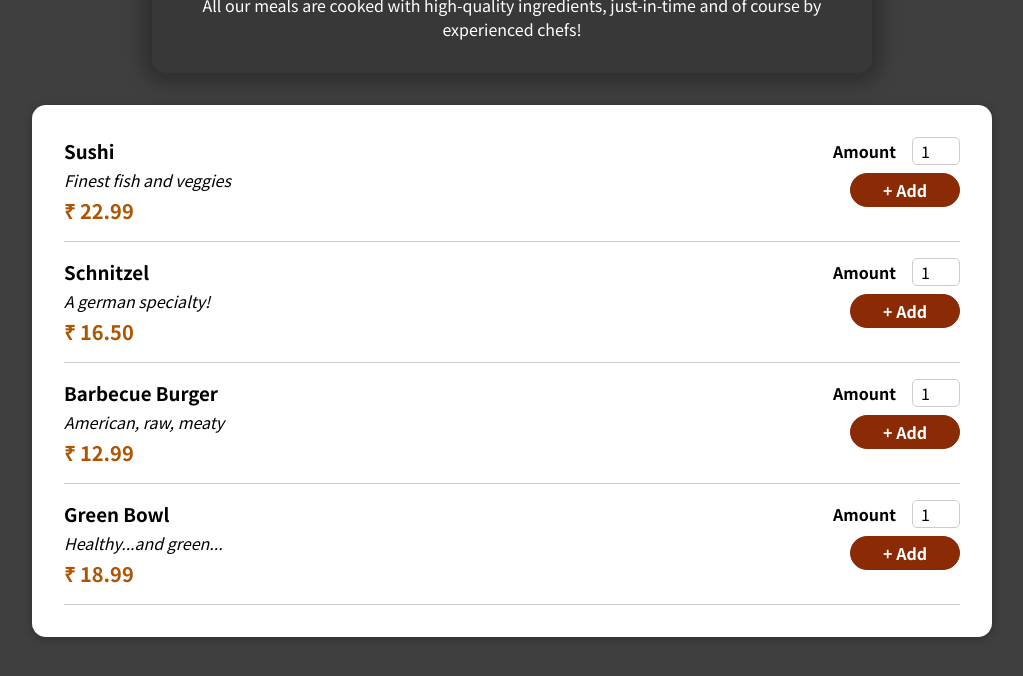
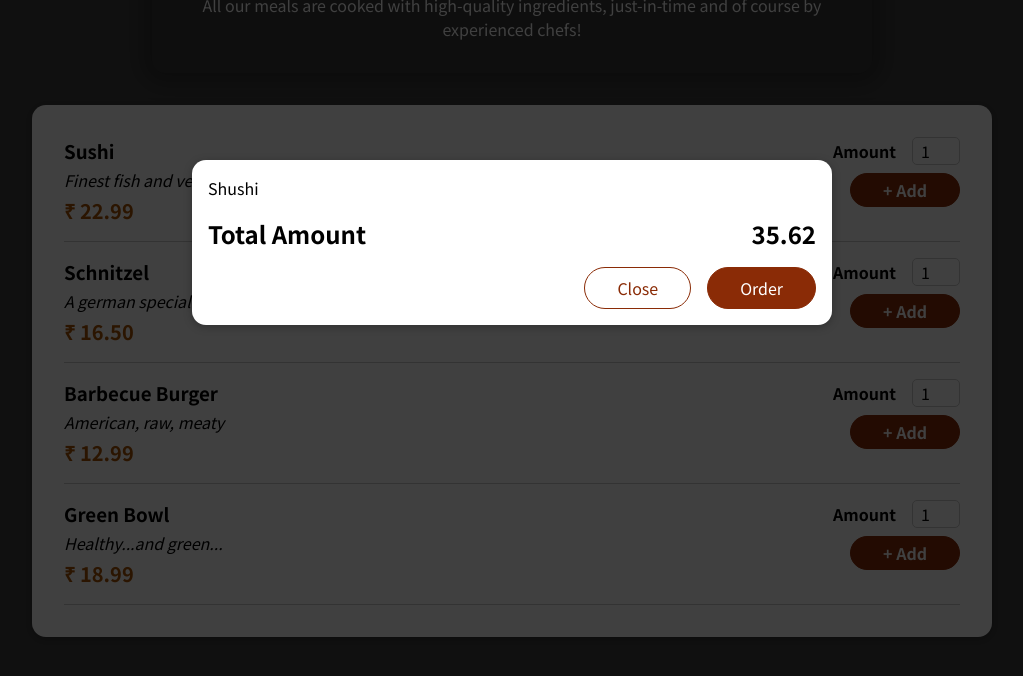
Before and after one commit to akshaykushwaha/Food-Order-App-React, a React (Create React App) app: page / in a window 1280 px wide. Shown: the top 676 px of the page, without its empty margins (128-1151 px from the left). Built offline with nearby package versions, Linux system fonts and the light colour scheme.

Commit message:
Adding Modal via react portal

```diff
--- a/public/index.html
+++ b/public/index.html
@@ -28,6 +28,7 @@
   </head>
   <body>
     <noscript>You need to enable JavaScript to run this app.</noscript>
+    <div id="overlays"></div>
     <div id="root"></div>
     <!--
       This HTML file is a template.
--- a/src/App.js
+++ b/src/App.js
@@ -1,10 +1,12 @@
 import { Fragment } from "react";
+import Cart from "./components/Cart/Cart";
 import Header from "./components/Layout/Header";
 import Meals from "./components/Meals/Meals";
 
 function App() {
   return (
     <Fragment>
+      <Cart></Cart>
       <Header />
       <main>
         <Meals />
--- a/src/components/Cart/Cart.js
+++ b/src/components/Cart/Cart.js
@@ -1,3 +1,4 @@
+import Modal from "../UI/Modal";
 import classes from "./Cart.module.css";
 
 const Cart = (props) => {
@@ -10,17 +11,17 @@
   );
 
   return (
-    <div>
+    <Modal>
       {cartItems}
       <div className={classes.total}>
         <span>Total Amount</span>
         <span>35.62</span>
       </div>
-      <div className={classes.action}>
+      <div className={classes.actions}>
         <button className={classes["button--alt"]}>Close</button>
         <button className={classes.button}>Order</button>
       </div>
-    </div>
+    </Modal>
   );
 };
 
--- /dev/null
+++ b/src/components/UI/Modal.js
@@ -0,0 +1,32 @@
+import { Fragment } from "react";
+import ReactDOM from "react-dom";
+
+import classes from "./Modal.module.css";
+
+const Backdrop = (props) => {
+  return <div className={classes.backdrop} />;
+};
+
+const ModalOverlay = (props) => {
+  return (
+    <div className={classes.modal}>
+      <div className={classes.content}>{props.children}</div>
+    </div>
+  );
+};
+
+const portalElement = document.getElementById("overlays");
+
+const Modal = (props) => {
+  return (
+    <Fragment>
+      {ReactDOM.createPortal(<Backdrop />, portalElement)}
+      {ReactDOM.createPortal(
+        <ModalOverlay>{props.children}</ModalOverlay>,
+        portalElement
+      )}
+    </Fragment>
+  );
+};
+
+export default Modal;
--- /dev/null
+++ b/src/components/UI/Modal.module.css
@@ -0,0 +1,40 @@
+.backdrop {
+  position: fixed;
+  top: 0;
+  left: 0;
+  width: 100%;
+  height: 100vh;
+  z-index: 20;
+  background-color: rgba(0, 0, 0, 0.75);
+}
+
+.modal {
+  position: fixed;
+  top: 20vh;
+  left: 5%;
+  width: 90%;
+  background-color: white;
+  padding: 1rem;
+  border-radius: 14px;
+  box-shadow: 0 2px 8px rgba(0, 0, 0, 0.25);
+  z-index: 30;
+  animation: slide-down 300ms ease-out forwards;
+}
+
+@media (min-width: 768px) {
+  .modal {
+    width: 40rem;
+    left: calc(50% - 20rem);
+  }
+}
+
+@keyframes slide-down {
+  from {
+    opacity: 0;
+    transform: translateY(-3rem);
+  }
+  to {
+    opacity: 1;
+    transform: translateY(0);
+  }
+}
```
